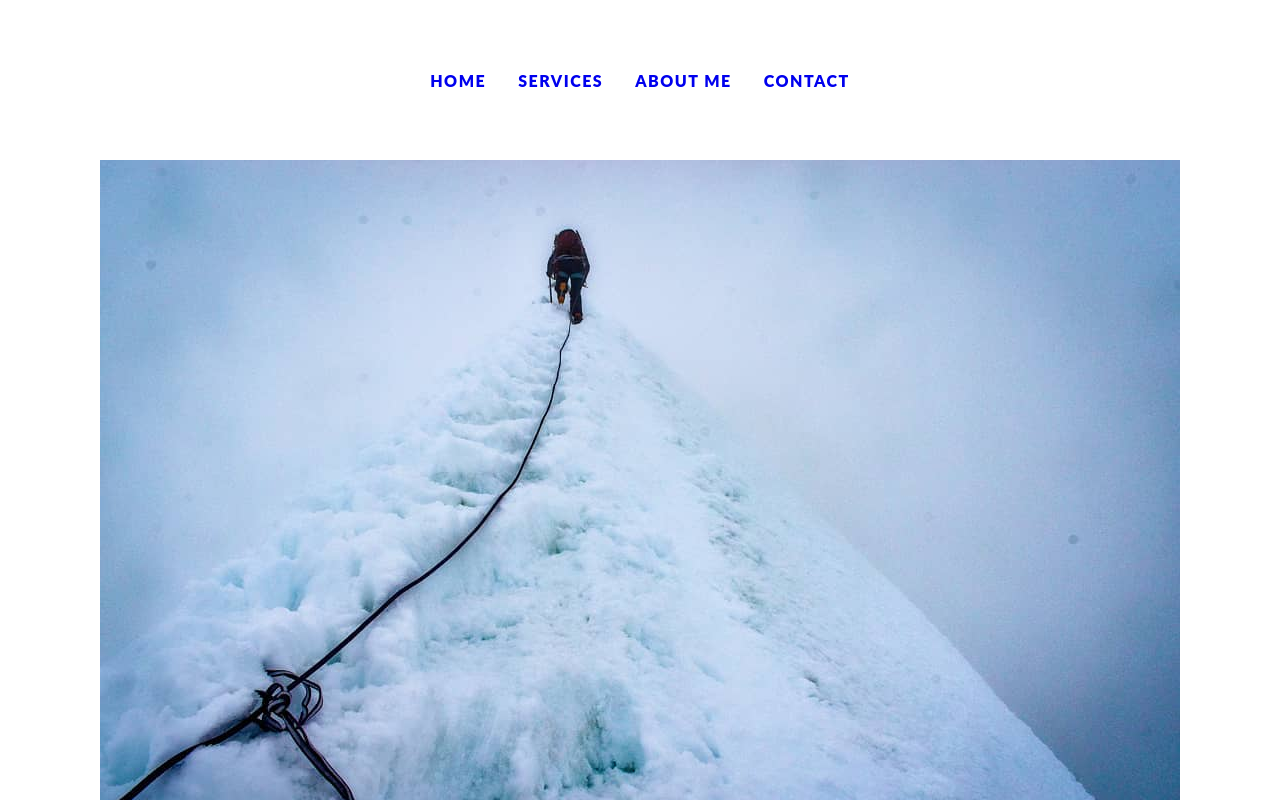
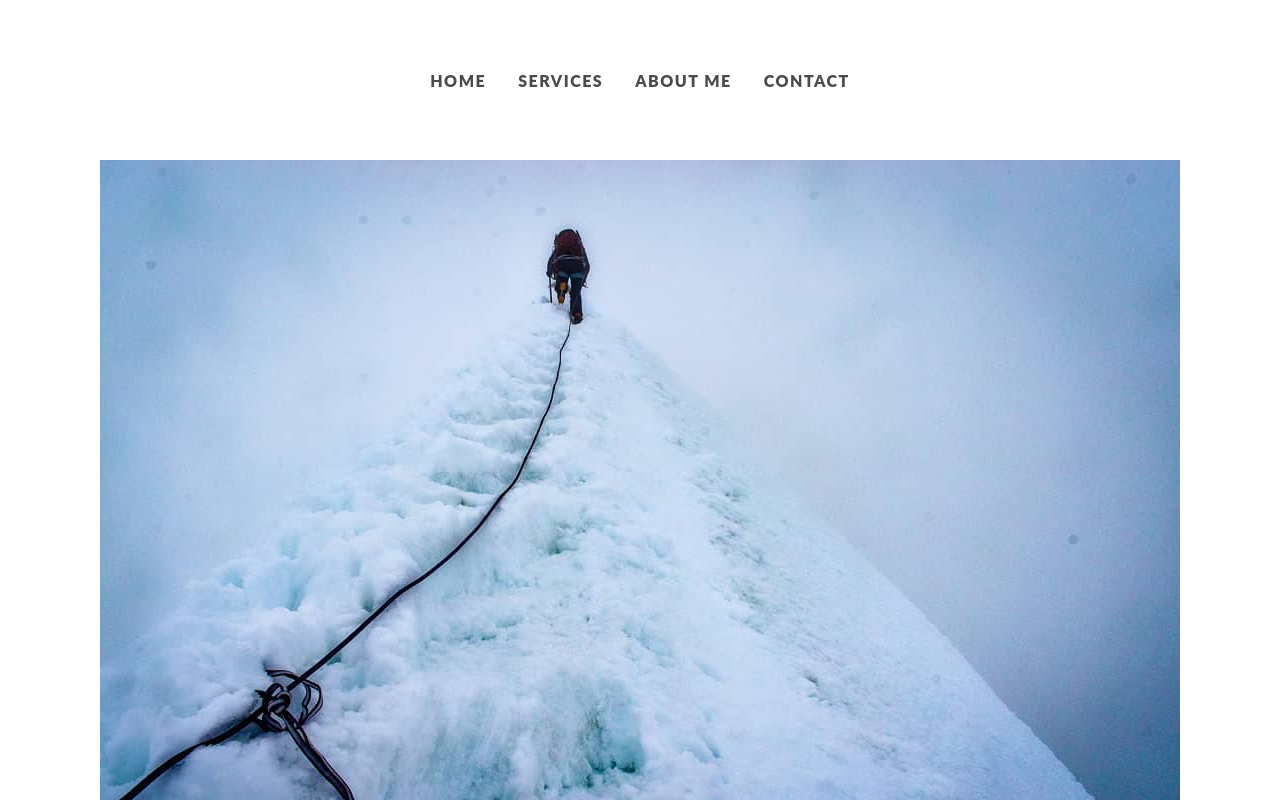
Before and after one commit to lyly2112/nikiforov, a React (Create React App) app: page / in a window 1280 px wide. Shown: the top 800 px of the page. Built offline with nearby package versions, Linux system fonts and the light colour scheme.

Commit message:
added color slyle to menu text

```diff
--- a/src/components/HomePage.js
+++ b/src/components/HomePage.js
@@ -5,9 +5,6 @@ import WorkWithMe from './WorkWithMe';
 function HomePage() {
     return (
     <div className="home-page-container">
-
-        {/* <NavbarMenu/> */}
-
       <div className="home-page__main>">
       <div className="home-page__main-photo">
         <img src={require('../images/home-page-photo.jpg')} alt="mountain"/>
--- a/src/components/NavbarMenu.js
+++ b/src/components/NavbarMenu.js
@@ -5,16 +5,16 @@ function NavbarMenu() {
     return (
       <div className="navbar-menu">
         <div className="navbar-menu__element">
-          <Link to="/" style={{ textDecoration: 'none' }}>Home</Link>
+          <Link to="/" className="navbar-menu__text">Home</Link>
         </div>
         <div className="navbar-menu__element">
-          <Link to="/services" style={{ textDecoration: 'none' }}>Services</Link>
+          <Link to="/services" className="navbar-menu__text">Services</Link>
         </div>
         <div className="navbar-menu__element">
-          <Link to="/about" style={{ textDecoration: 'none' }}>About Me</Link>
+          <Link to="/about" className="navbar-menu__text">About Me</Link>
         </div>
         <div className="navbar-menu__element">
-          <Link to="/contact" style={{ textDecoration: 'none' }}>Contact</Link>
+          <Link to="/contact" className="navbar-menu__text">Contact</Link>
         </div>
       </div>
     )
--- a/src/index.css
+++ b/src/index.css
@@ -23,6 +23,26 @@ body {
   flex-basis: 25%;
 }
 
+.navbar-menu__text {
+  color: #4b4b4b;
+  text-decoration: none;
+}
+
+.navbar-menu__text:hover {
+  color: #4b4b4b;
+  text-decoration: none;
+}
+
+.contact-button__text {
+  color: white;
+  text-decoration: none;
+}
+
+.contact-button__text:hover {
+  color: white;
+  text-decoration: none;
+}
+
 .navbar-menu__element {
   padding-left: 1rem;
   padding-right: 1rem;
@@ -31,7 +51,7 @@ body {
 .navbar-menu__element:hover {
   padding: 1rem;
   border-bottom: 3px solid;
-  }
+}
 
 .home-page-container {
     display: flex;
@@ -100,8 +120,8 @@ body {
 .contact-button {
   width: 6rem;
   background: #34b9d7;
+  color: white;
   font-size: 0.7rem;
-  color: white;
   letter-spacing: 1.5px;
   padding: 11px 20px;
   border-radius: 25px;
```
